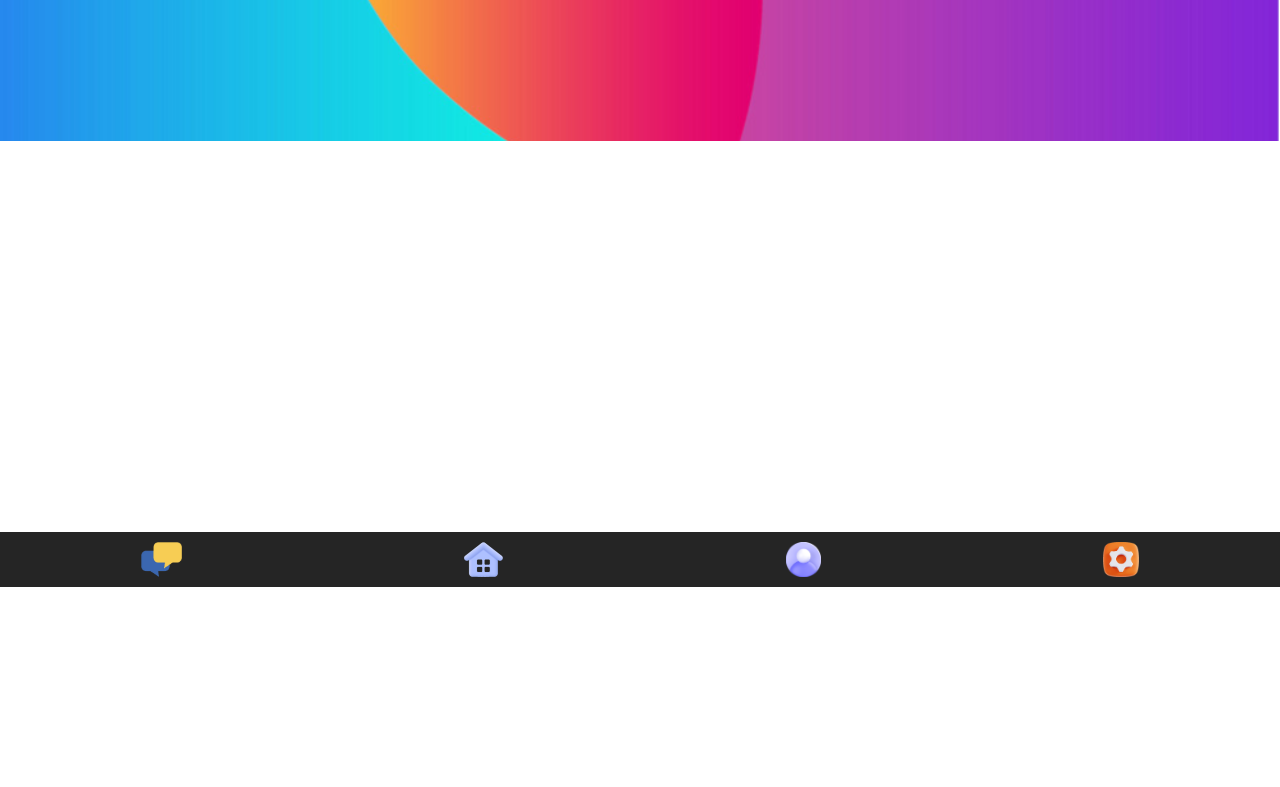
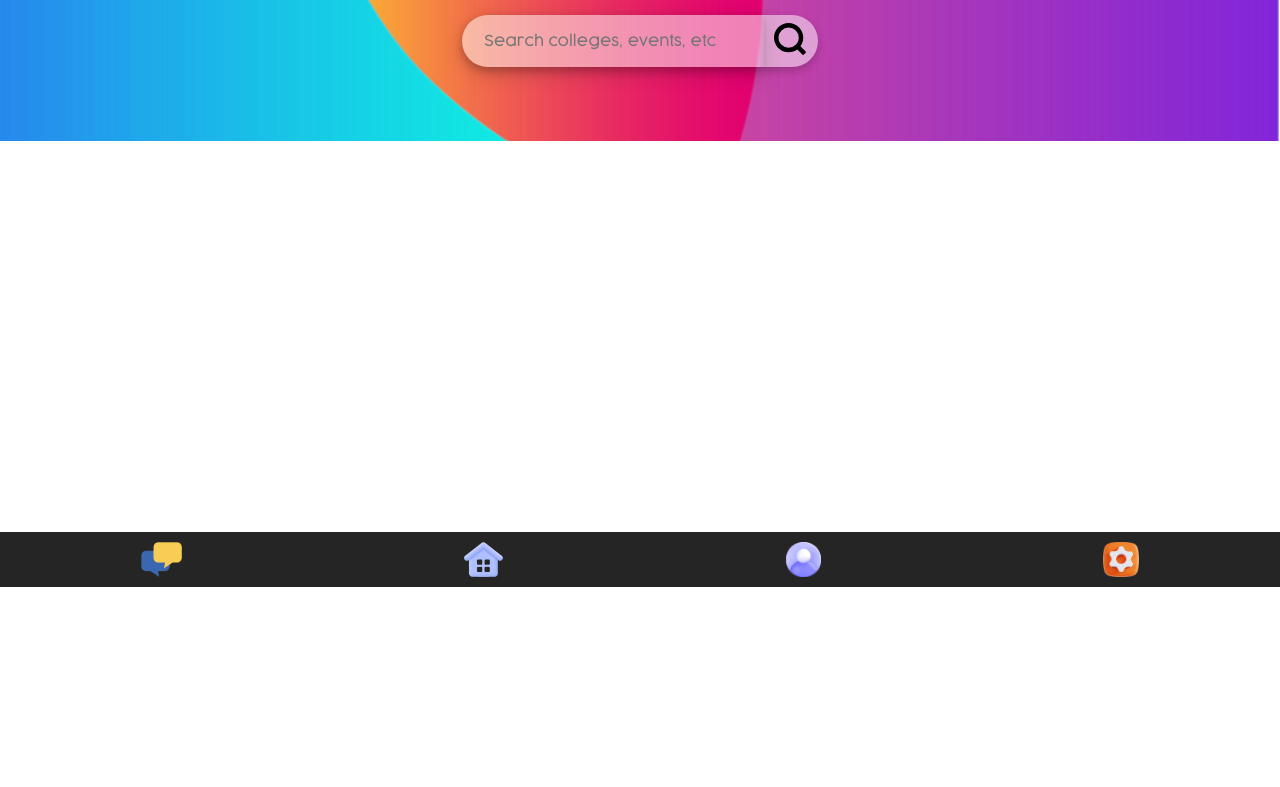
Before and after one commit to Aditya-0712/PBL2, a plain HTML site: page index.html in a window 1280 px wide. Shown: the part 213-1000 px from the top of the page. Drawn offline with Linux system fonts and the light colour scheme.

Commit message:
searchbar

```diff
--- a/index.html
+++ b/index.html
@@ -33,6 +33,16 @@
                     <p>Hi Username</p>
                     <img src="wave.png">
                 </div>
+
+                <div class="searchbar">
+                    <form autocomplete="off">
+                        <input type="text" name="search" placeholder="Search colleges, events, etc">
+                    </form>
+
+                    <svg xmlns="http://www.w3.org/2000/svg" viewBox="0 0 512 512">
+                        <path d="M416 208c0 45.9-14.9 88.3-40 122.7L502.6 457.4c12.5 12.5 12.5 32.8 0 45.3s-32.8 12.5-45.3 0L330.7 376c-34.4 25.2-76.8 40-122.7 40C93.1 416 0 322.9 0 208S93.1 0 208 0S416 93.1 416 208zM208 352a144 144 0 1 0 0-288 144 144 0 1 0 0 288z"/>
+                    </svg>
+                </div>
             </div>
         </div>
 
--- a/style.css
+++ b/style.css
@@ -195,3 +195,53 @@ body
     margin:auto auto auto 0px;
     transform: translateY(-5px);
 }
+
+.searchbar
+{
+    display:flex;
+    width:100%;
+    height:50px;
+    margin:30px 0px 0px 0px;
+}
+
+.searchbar form
+{
+    margin:auto 0px auto auto;
+}
+
+.searchbar input
+{
+    display:flex;
+    width:300px;
+    height:50px;
+    background-color: rgba(255, 255, 255, 0.5);
+    border:none;
+    border-radius:50px 0px 0px 50px;
+    box-shadow: 0 4px 8px 0 rgba(0, 0, 0, 0.2), 0 6px 20px 0 rgba(0, 0, 0, 0.19);
+}
+
+.searchbar input::placeholder , .searchbar input p
+{
+    font-size:15px;
+    position:relative;
+    left:20px;
+    font-family: coco;
+}
+
+.searchbar input:focus
+{
+    background-color: white;
+}
+
+.searchbar svg
+{
+    display:flex;
+    margin:auto auto auto 0px;
+    width:36px;
+    height:auto;
+    background-color: rgba(255, 255, 255, 0.5);
+    border-radius: 0px 50px 50px 0px;
+    padding: 8px;
+    cursor: pointer;
+    box-shadow: 0 4px 8px 0 rgba(0, 0, 0, 0.2);
+}
```
